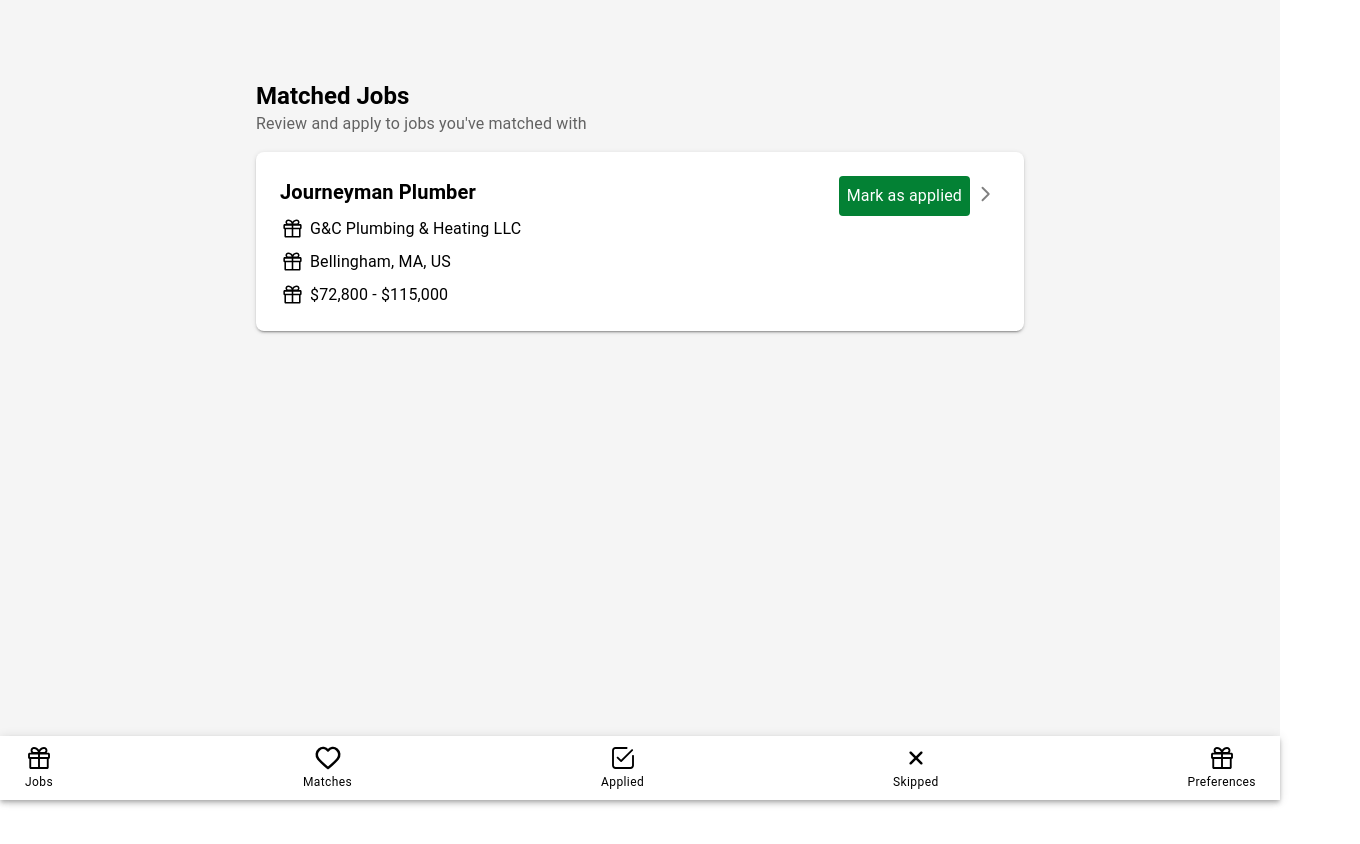
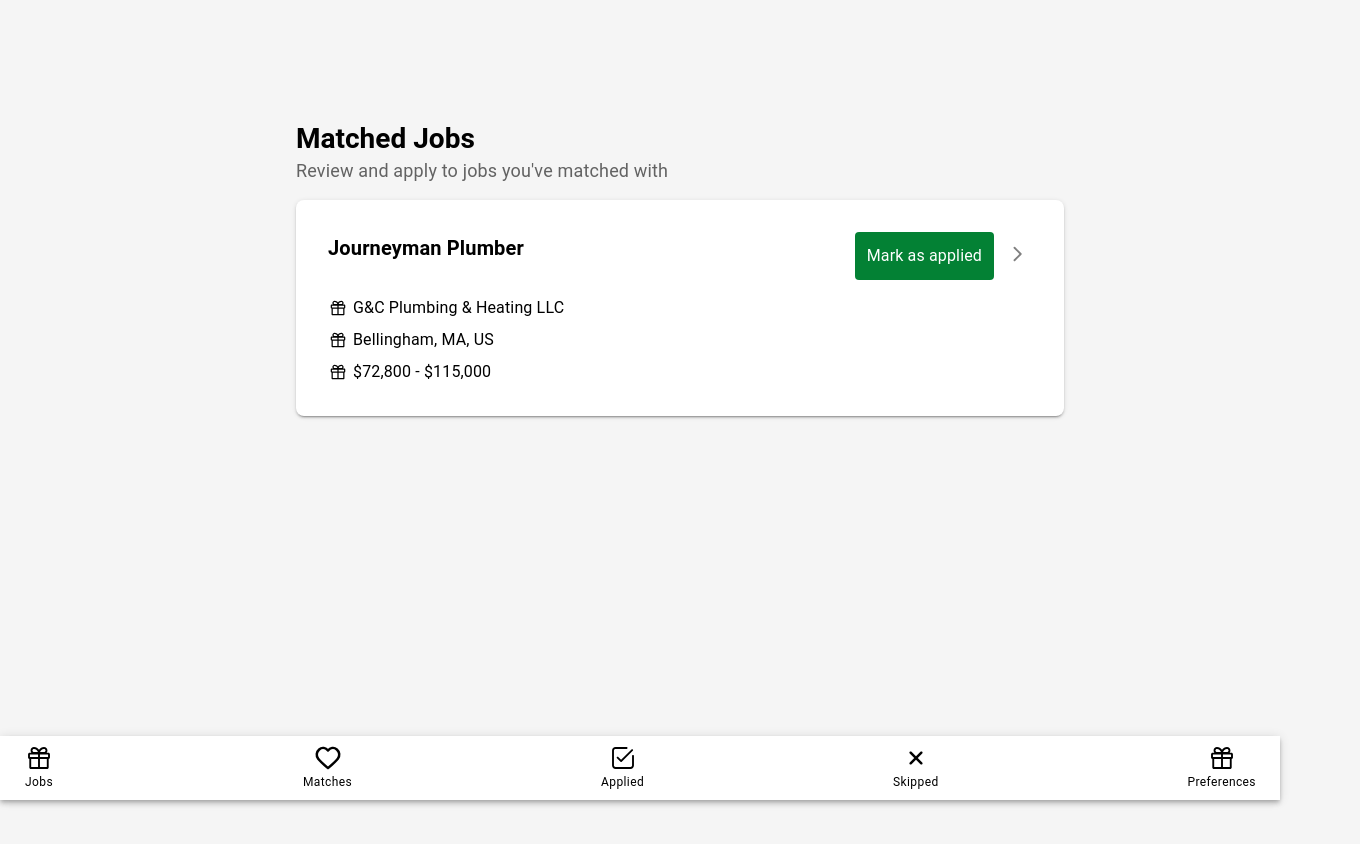
Before and after one commit to Muhammadbilalhaider/netlify, a React (Create React App) app: page /matches-jobs in a window 1280 px wide. Shown: the top 844 px of the page, 1360 px wide, since content can reach past the window. Before the commit the page ends 800 px from the top, so only its background shows below. Built offline with nearby package versions, Linux system fonts and the light colour scheme.

Commit message:
making pages

```diff
--- a/src/components/match-jobs/matchesJob.jsx
+++ b/src/components/match-jobs/matchesJob.jsx
@@ -1,7 +1,7 @@
 import React from 'react';
 import { Box, Typography } from '@mui/material';
 import jobs from '../../asset/jobs.svg';
-import arrow from '../../asset/arrow.svg'
+import arrow from '../../asset/arrow.svg';
 
 const MatchesJob = () => {
   return (
@@ -13,24 +13,37 @@ const MatchesJob = () => {
         width: '100vw',
         height: '100vh',
         bgcolor: '#f5f5f5',
+        padding: { xs: 2, sm: 3, md: 5 }, // Adjust padding for small and medium screens
       }}
     >
-      <Box sx={{ display: 'flex', width: '60%', flexDirection: 'column', justifyContent: 'center', mt: 10 }}>
-
-        <Box sx={{ flexDirection: 'column', marginBottom: 2 }}>
-
+      <Box
+        sx={{
+          display: 'flex',
+          flexDirection: 'column',
+          width: { xs: '90%', sm: '80%', md: '70%', lg: '60%' }, // Adjust width for different screen sizes
+          justifyContent: 'center',
+          mt: { xs: 6, sm: 8, md: 10 }, // Adjust top margin for different screens
+        }}
+      >
+        <Box sx={{ marginBottom: 2 }}>
           <Typography
             variant="h5"
             sx={{
               fontWeight: 'bold',
-              alignSelf: 'flex-start',
+              fontSize: { xs: '20px', sm: '24px', md: '28px' }, // Responsive font size
+              textAlign: { xs: 'center', sm: 'left' }, // Center text for small screens
             }}
           >
             Matched Jobs
           </Typography>
 
-
-          <Typography sx={{ color: 'text.secondary', alignSelf: 'flex-start' }}>
+          <Typography
+            sx={{
+              color: 'text.secondary',
+              fontSize: { xs: '14px', sm: '16px', md: '18px' },
+              textAlign: { xs: 'center', sm: 'left' },
+            }}
+          >
             Review and apply to jobs you've matched with
           </Typography>
         </Box>
@@ -42,57 +55,99 @@ const MatchesJob = () => {
             bgcolor: '#fff',
             boxShadow: 2,
             borderRadius: 2,
-            padding: 3,
+            padding: { xs: 2, sm: 3, md: 4 }, // Adjust padding
           }}
         >
-
           <Box sx={{ display: 'flex', alignItems: 'flex-start', justifyContent: 'flex-start' }}>
-            <Box sx={{ width: '100%', display: 'flex', flexDirection: 'row', justifyContent: 'space-between' }}>
-
-
-
-              <Typography variant="h6" sx={{ fontWeight: 'bold' }}>
+            <Box
+              sx={{
+                width: '100%',
+                display: 'flex',
+                flexDirection: 'row',
+                justifyContent: 'space-between',
+              }}
+            >
+              <Typography
+                variant="h6"
+                sx={{
+                  fontWeight: 'bold',
+                  fontSize: { xs: '12px', sm: '12px', lg: '20px' },
+                }}
+              >
                 Journeyman Plumber
               </Typography>
 
-              <Box sx={{display:'flex',flexDirection:'row',justifyContent:'center',alignItems:'center'}}>
-
-              <Box sx={{ bgcolor: 'rgb(3, 129, 52)', borderRadius: 1 }}>
-                <Typography sx={{ color: '#fff', p: 1, cursor: 'pointer' }}>
-                  Mark as applied
-                </Typography>
-              </Box>
-              <Box sx={{ rotate: 180 }} >
-                <img width='30px' src={arrow} alt='' />
-              </Box>
-
+              <Box
+                sx={{
+                  display: 'flex',
+                  flexDirection: 'row',
+                  justifyContent: 'center',
+                  alignItems: 'center',
+                  gap: 1,
+                }}
+              >
+                <Box
+                  sx={{
+                    bgcolor: 'rgb(3, 129, 52)',
+                    borderRadius: 1,
+                    padding: { xs: 0.5, sm: 1.5 },
+                  }}
+                >
+                  <Typography
+                    sx={{
+                      color: '#fff',
+                      cursor: 'pointer',
+                      fontSize: { xs: '10px', sm: '10px', md: '16px' },
+                    }}
+                  >
+                    Mark as applied
+                  </Typography>
+                </Box>
+                <Box sx={{ rotate: 180, '& img': { width: {  xs: '20px', sm: '25px',  lg: '30px' } } }}>
+                  <img src={arrow} alt="" />
+                </Box>
               </Box>
             </Box>
           </Box>
-          <Box sx={{ display: 'flex', flexDirection: 'column', gap: 1 }}>
+
+          <Box sx={{ display: 'flex', flexDirection: 'column', gap: 1, mt: 2 }}>
             <Box sx={{ display: 'flex', alignItems: 'center' }}>
-              <img src={jobs} alt="" style={{ width: '25px' }} />
-              <Typography sx={{ fontSize: '16px', marginLeft: '5px' }}>
+              <img src={jobs} alt="" style={{ width: '20px' }} />
+              <Typography
+                sx={{
+                  fontSize: { xs: '12px', sm: '14px', md: '16px' },
+                  marginLeft: '5px',
+                }}
+              >
                 G&C Plumbing & Heating LLC
               </Typography>
             </Box>
 
             <Box sx={{ display: 'flex', alignItems: 'center' }}>
-              <img src={jobs} alt="" style={{ width: '25px' }} />
-              <Typography sx={{ fontSize: '16px', marginLeft: '5px' }}>
+              <img src={jobs} alt="" style={{ width: '20px' }} />
+              <Typography
+                sx={{
+                  fontSize: { xs: '12px', sm: '14px', md: '16px' },
+                  marginLeft: '5px',
+                }}
+              >
                 Bellingham, MA, US
               </Typography>
             </Box>
 
             <Box sx={{ display: 'flex', alignItems: 'center' }}>
-              <img src={jobs} alt="" style={{ width: '25px' }} />
-              <Typography sx={{ fontSize: '16px', marginLeft: '5px' }}>
+              <img src={jobs} alt="" style={{ width: '20px' }} />
+              <Typography
+                sx={{
+                  fontSize: { xs: '12px', sm: '14px', md: '16px' },
+                  marginLeft: '5px',
+                }}
+              >
                 $72,800 - $115,000
               </Typography>
             </Box>
           </Box>
         </Box>
-
       </Box>
     </Box>
   );
```
Also changed, not shown: src/components/preferences-jobs/preferencesJobs.jsx (+60 -33 lines).
